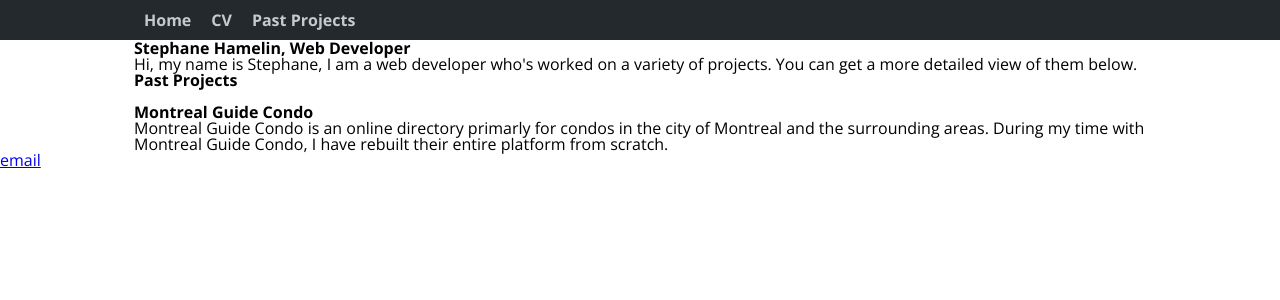
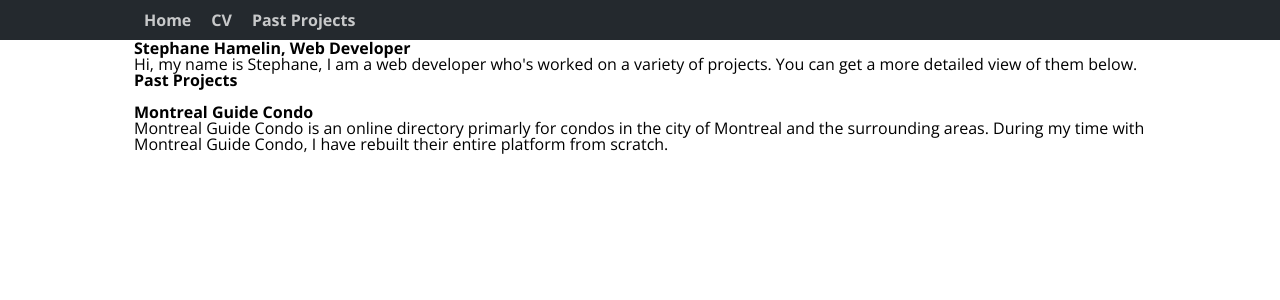
Before and after one commit to stephaneham/stephaneham.github.io, a Jekyll site: the page built from index.html, in a window 1280 px wide. Shown: the top 300 px of the page. Built offline with Jekyll 4.4.1, drawn with Linux system fonts in a browser that asks for light colours.

Commit message:
Update default.html

```diff
--- a/_layouts/default.html
+++ b/_layouts/default.html
@@ -21,10 +21,5 @@
 			{{ content }}
 
 			</main>
-			<footer>
-	    		<ul>
-	        		<li><a href="mailto:stephaneham@gmail.com">email</a></li>
-				</ul>
-			</footer>
 		</body>
 	</html>
```
